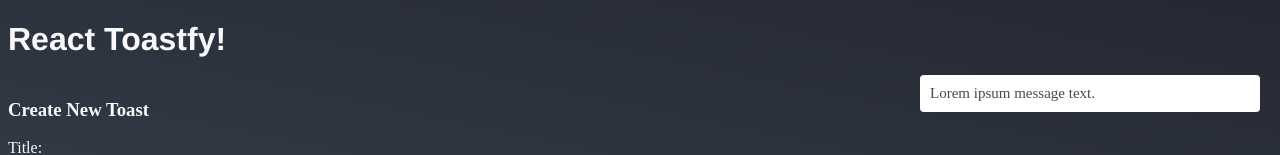
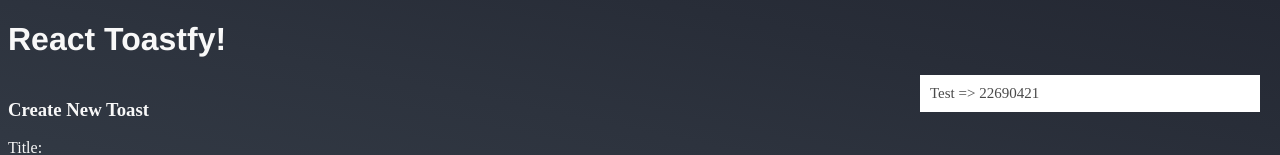
Before and after one commit to ebubekirtabak/react-toastfy, a React app: page / in a window 1280 px wide. Shown: the top 155 px of the page. Built offline with nearby package versions, Linux system fonts and the light colour scheme.

Commit message:
Toast creator updated.

```diff
--- a/src/components/ToastCreator.jsx
+++ b/src/components/ToastCreator.jsx
@@ -47,7 +47,7 @@
     handleSubmit(event) {
         event.preventDefault();
         const id = Math.floor(Math.random() * 24234234);
-        this.props.addSimpleToast(id, 'Test => ' + id );
+        this.props.addSimpleToast({ id: id, message: this.state.message, title: this.state.title });
     }
 }
 
--- a/src/components/toasts/SimpleToast.jsx
+++ b/src/components/toasts/SimpleToast.jsx
@@ -8,12 +8,12 @@
 
     render () {
         return (
-            <div className="simple-toast rounded">
+            <div className={ `simple-toast ${ this.props.toast.class || {} }` }>
                 <div className="simple-toast__title">
                     { this.props.toast.title }
                 </div>
                 <div className="simple-toast__message">
-                Lorem ipsum message text.
+                    { this.props.toast.message || {} }
                 </div>
                 <div className="simple-toast__icon">
                 </div>
```
